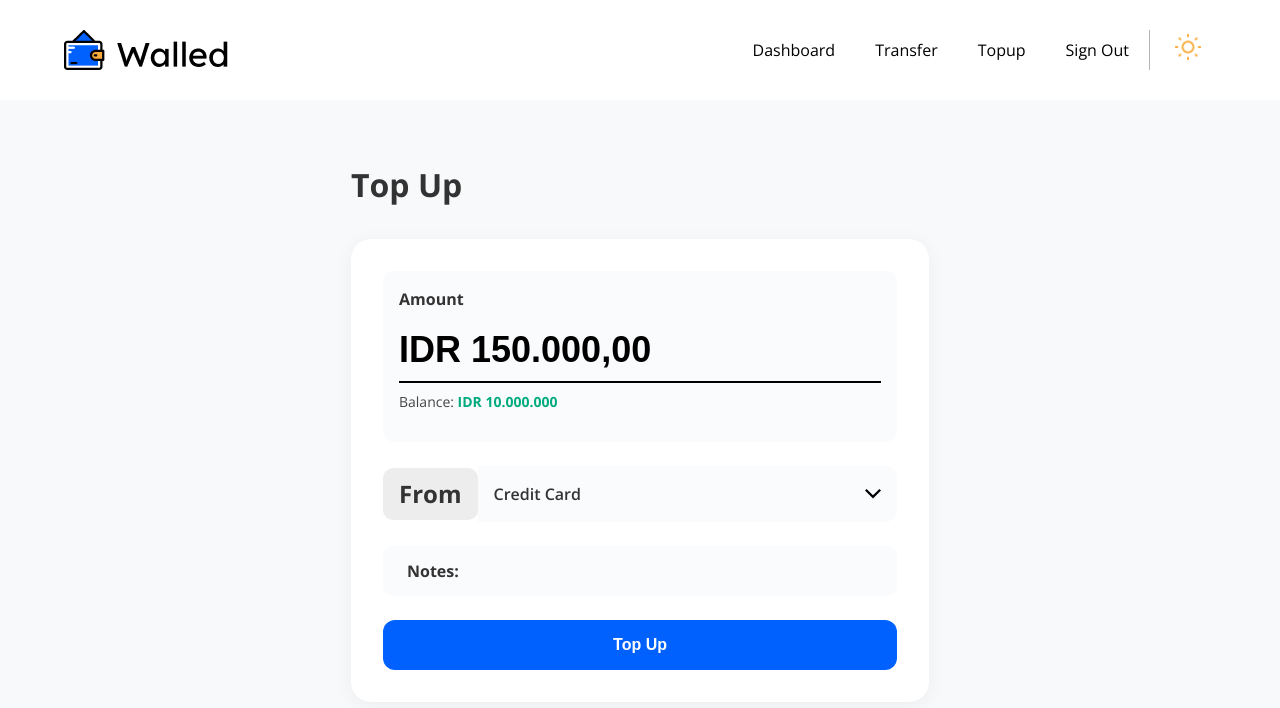
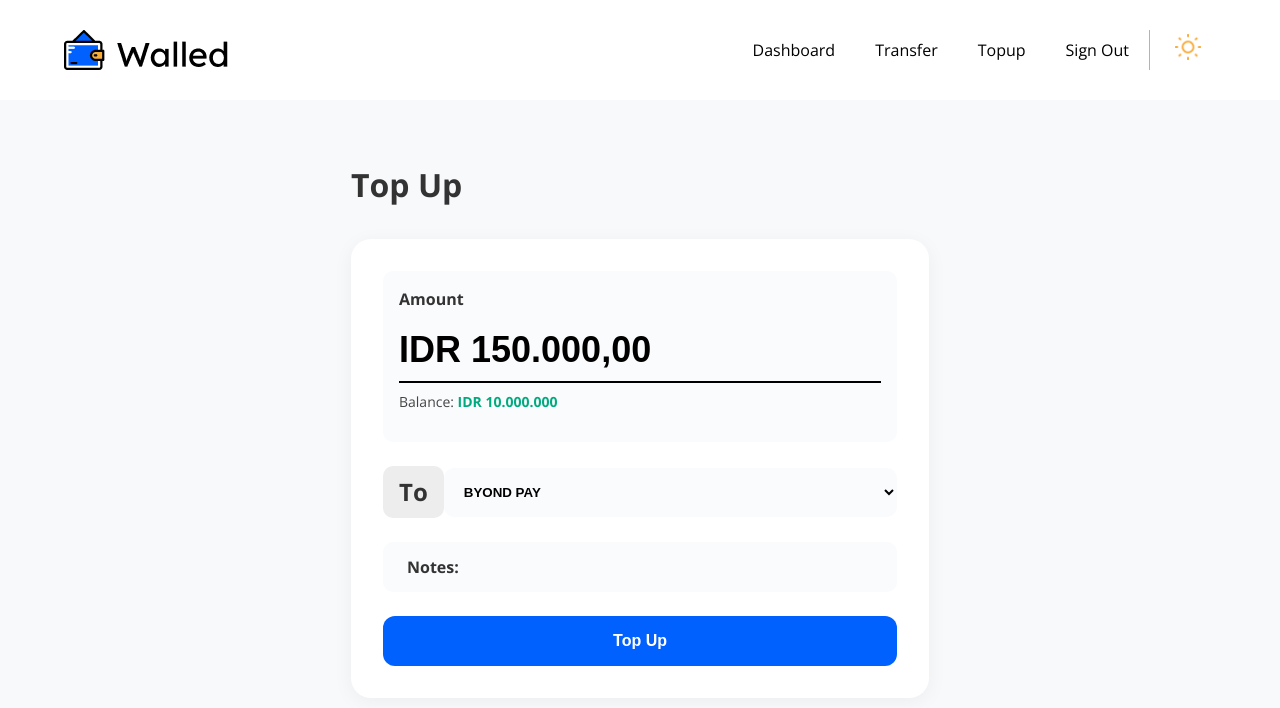
Before and after one commit to aks861/ewalled-web, a React (Vite) app in the folder ewalled-web/: page /topup in a window 1280 px wide. Shown: the top 708 px of the page. Built offline with nearby package versions, Linux system fonts and the light colour scheme.

Commit message:
feat: implement dropdown

```diff
--- a/ewalled-web/src/components/DropdownInput.jsx
+++ b/ewalled-web/src/components/DropdownInput.jsx
@@ -1,14 +1,29 @@
 import dropdownImg from "../assets/dropdown.svg";
 import "../styles/components/DropdownInput.css";
+import { useState } from "react";
 
-function DropdownInput({ label, value }) {
+function DropdownInput({ label, options = [], defaultValue, onChange }) {
+  const [selected, setSelected] = useState(defaultValue || options[0]);
+
+  const handleChange = (e) => {
+    const value = e.target.value;
+    setSelected(value);
+    if (onChange) onChange(value);
+  };
   return (
     <div className="dropdown-input">
       <div className="dropdown-label">{label}</div>
-      <div className="dropdown-value">
-        {value}
-        <img src={dropdownImg} className="dropdown-icon" />
-      </div>
+      <select
+        className="dropdown-select"
+        value={selected}
+        onChange={handleChange}
+      >
+        {options.map((option, index) => (
+          <option value={option} key={index}>
+            {option}
+          </option>
+        ))}
+      </select>
     </div>
   );
 }
--- a/ewalled-web/src/pages/TopUpPage.jsx
+++ b/ewalled-web/src/pages/TopUpPage.jsx
@@ -18,7 +18,12 @@ function TopUpPage() {
               value="IDR 150.000,00"
               balance="IDR 10.000.000"
             />
-            <DropdownInput label="From" value="Credit Card" />
+            <DropdownInput
+              label="To"
+              options={["BYOND PAY", "Credit Card", "Debit Card"]}
+              defaultValue="BYOND PAY"
+              onChange={(value) => console.log("Selected:", value)}
+            />
             <NoteInput />
             <PrimaryButton text="Top Up" />
           </div>
--- a/ewalled-web/src/pages/TransferPage.jsx
+++ b/ewalled-web/src/pages/TransferPage.jsx
@@ -14,7 +14,16 @@ function TransferPage() {
         <div className="transfer-container">
           <h1 className="transfer-heading">Transfer</h1>
           <div className="transfer-card">
-            <DropdownInput label="To" value="900782139 (Giz)" />
+            <DropdownInput
+              label="To"
+              options={[
+                "900782139 (Giz)",
+                "901239456 (Aditya)",
+                "908765432 (Sendy)",
+              ]}
+              defaultValue="900782139 (Giz)"
+              onChange={(value) => console.log("Selected:", value)}
+            />
             <AmountInput
               label="Amount"
               value="IDR 150.000,00"
--- a/ewalled-web/src/styles/components/DropdownInput.css
+++ b/ewalled-web/src/styles/components/DropdownInput.css
@@ -14,10 +14,11 @@
   border-radius: 10px;
 }
 
-.dropdown-value {
+.dropdown-select {
   background-color: #fafbfd;
   padding: 16px;
-  border-radius: 0px 12px 12px 0px;
+  border-radius: 10px;
+  border: 0px;
   width: 100%;
   display: flex;
   justify-content: space-between;
@@ -25,6 +26,10 @@
   font-weight: 600;
 }
 
+.dropdown-select:focus {
+  outline: none;
+}
+
 .dropdown-icon:hover {
   cursor: pointer;
 }
```
